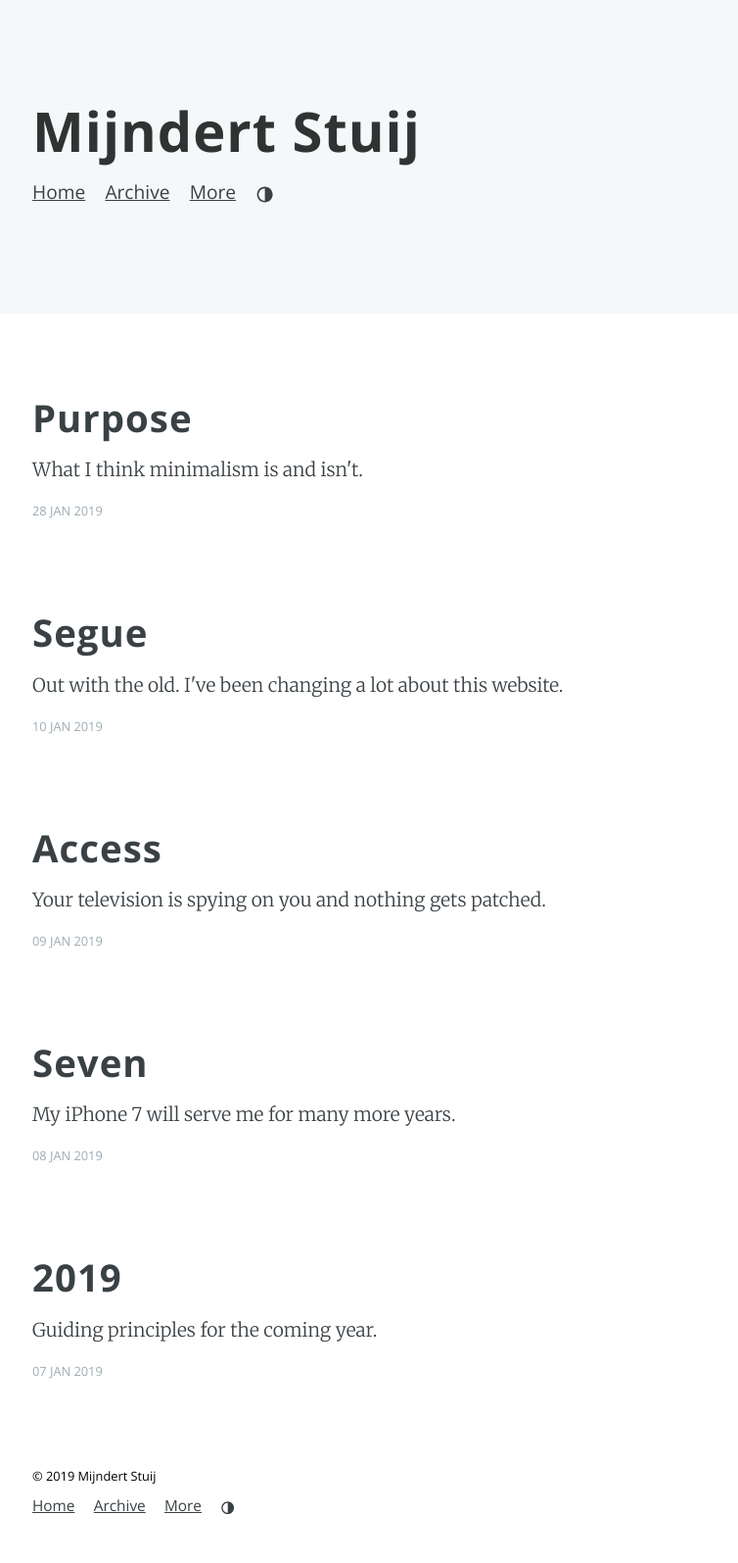
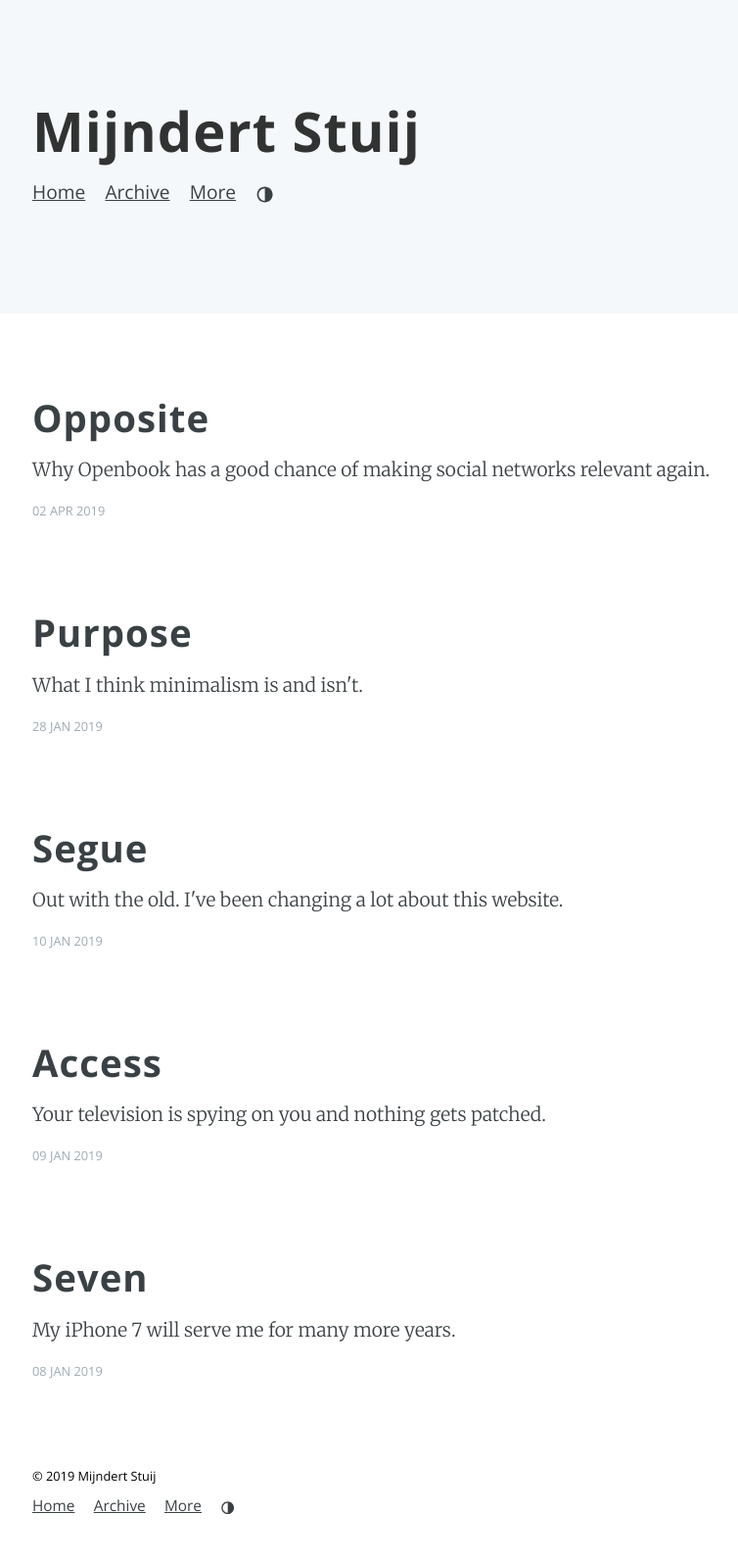
Before and after one commit to mijndert/website, a Jekyll site: the page built from index.html, in a window 1280 px wide. Shown: the whole page at 98% size, without its empty margins (252-1006 px from the left). Built offline with Jekyll 4.4.1, drawn with Linux system fonts in a browser that asks for light colours; some of the changed lines change nothing that is shown.

Commit message:
Add a post

```diff
--- /dev/null
+++ b/_posts/2019-04-02-opposite.markdown
@@ -0,0 +1,25 @@
+---
+layout: post
+title: "Opposite"
+date: 2019-04-02 09:48:20 +02:00
+permalink: /post/:year/opposite/
+description: "Why Openbook has a good chance of making social networks relevant again."
+---
+
+I haven't been a very active participant on social networks for the past few years. My Facebook timeline has succumbed to advertisers and publishers all vying for my attention. I occasionally open the Facebook app and once again come to the conclusion that, in fact, I haven't missed a single post by an actual human being.
+
+I do however love Instagram, although I'm not an active poster there either. Instagram isn't a place to talk politics or climate change - though they are undoubtedly very important topics. Instagram is more of a serene place where I go any look at pretty pictures of corgis and sunsets. My friends are all there, as are my interests via a feature which lets me follow certain hashtags.
+
+Online I saw some people talking about [Openbook](https://www.openbook.social/en/home) - a social network that promises to be a sort of opposite Facebook if you will. They promise to have a responsible business model and respect one's privacy. Everything Facebook seems fundamentally unable or unwilling to do.
+
+> Sadly, nowadays social networks aren’t so much about connecting people, instead they are all about making as much money as possible out of people, no matter the consequences. ([source](https://www.openbook.social/en/manifesto))
+
+At first I was skeptical. Surely, I don't need another social network to post pictures of our bunny. There are plenty and I haven't used any of time regularly for years now. After reading their [manifesto](https://www.openbook.social/en/manifesto) though, I made sure to get an invite to the alpha and joined the lovely community on Slack.
+
+I was sold immediately.
+
+There's still a lot of bugs, problems, and missing features in the app. It's definitely not up to the task of taking on other social networks on features alone. But the promise is there and that's what people are buying into right now. A promise that this time things will be different, this time a true democratized social network will rise and change the world - albeit slowly. The team is certainly up for the task of making everything they promise a reality.
+
+I don't think the world doesn't need another social network - but let's not call Openbook just another social network. It's a new platform for open, honest communication among peers. And finally a platform that resonates with nerds like me, because most everything is open source and thus auditable.
+
+If you're even remotely thinking of jumping ship from Facebook, I implore you to have a look at Openbook and decide for yourself.
--- a/assets/css/theme.scss
+++ b/assets/css/theme.scss
@@ -44,6 +44,11 @@ ul {
 
 ul li {
   margin: 0 0 0.8em 0;
+}
+
+blockquote {
+  margin: 0 0 0 2em;
+  font-style: italic;
 }
 
 .highlight {
```
